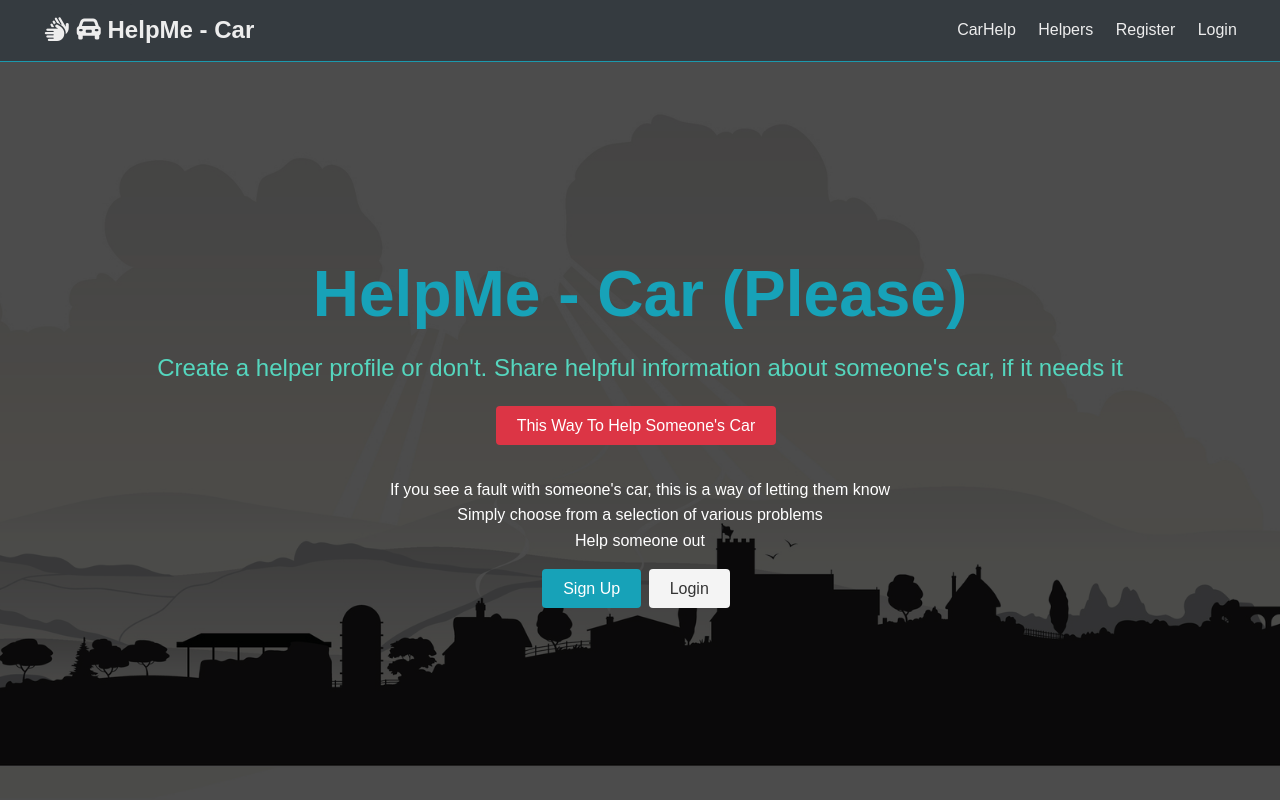
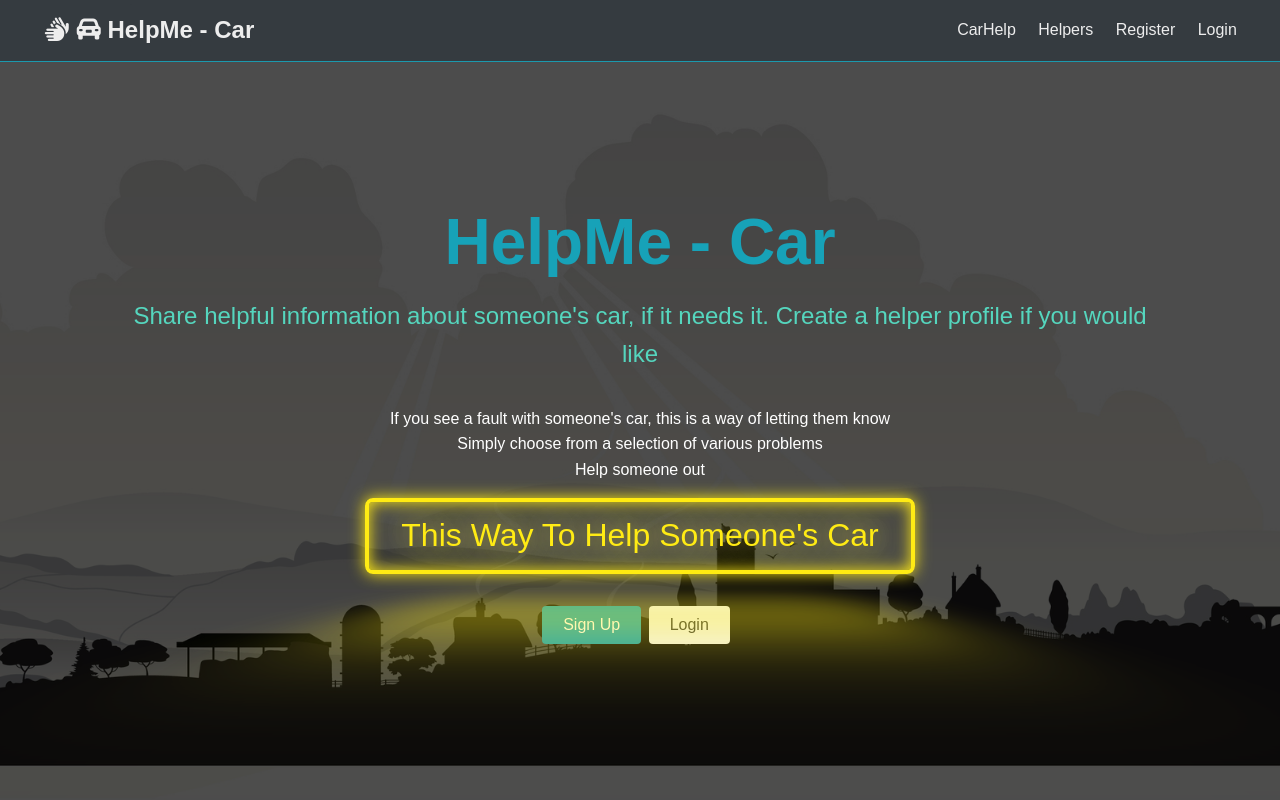
Before and after one commit to usernameistai/helpmecar, a React (Create React App) app in the folder client/: page / in a window 1280 px wide. Shown: the top 800 px of the page. Built offline with nearby package versions, Linux system fonts and the light colour scheme; no server answers.

Commit message:
add fluorescent button to landing page

```diff
--- a/client/src/App.css
+++ b/client/src/App.css
@@ -6,6 +6,7 @@
   --danger-color: #dc3545;
   --success-color: #2ecc40;
   --coolg-color: #55d6be;
+  --neon-colour: hsl(55 100% 54%);
   /* #28a745 */
 }
 
@@ -137,6 +138,7 @@ blockquote p::after {
 
 .lead {
   font-size: 1.5rem;
+  display: inline-block;
   margin-bottom: 1rem;
   color: var(--dark-color);
 }
@@ -144,6 +146,72 @@ blockquote p::after {
   font-size: 1.5rem;
   margin-bottom: 1rem;
   color: var(--coolg-color);
+}
+
+.neon-button {
+  color: var(--neon-colour);
+  font-size: 2rem;
+  display: inline-block;
+  cursor: pointer;
+  border: var(--neon-colour) 0.125em solid;
+  padding: 0.25em 1em;
+  border-radius: 0.25em;
+  text-shadow:
+    0 0 1em hsl(0 0% 100% / 0.3),
+    0 0 1em var(--neon-colour);
+  box-shadow:
+    0 0 0.5em 0 var(--neon-colour),
+    inset 0 0 0.5em 0 var(--neon-colour);
+  position: relative;
+}
+.neon-button::before,
+.neon-button::after {
+  box-sizing: border-box;
+}
+.neon-button::before {
+  pointer-events: none;
+  content: '';
+  position: absolute;
+  background: var(--neon-colour);
+  border-radius: .25em;
+  top: 120%;
+  left: 0;
+  width: 100%;
+  height: 100%;
+  transform:
+    perspective(2.5em)
+    rotateX(40deg)
+    scale(1, 0.55);
+  filter: blur(1.5em);
+  opacity: 0.7;
+}
+.neon-button::after {
+  content: '';
+  position: absolute;
+  top: 0;
+  bottom: 0;
+  left: 0;
+  right: 0;
+  box-shadow: 0 0  2em 0.5em var(--neon-colour);
+  opacity: 0;
+  background-color: var(--neon-colour);
+  z-index: -1;
+  transition: opacity 100ms linear;
+
+}
+.neon-button:focus,
+.neon-button:hover {
+  background-color: var(--neon-colour);
+  color: var(--dark-color);
+  text-shadow:  none;
+}
+.neon-button:hover::before,
+.neon-button:focus::before {
+  opacity: 1;
+}
+.neon-button:hover::after ,
+.neon-button:focus::after {
+  opacity: 1;
 }
 
 .text-center {
--- a/client/src/components/layout/Landing.js
+++ b/client/src/components/layout/Landing.js
@@ -12,21 +12,33 @@ const Landing = ({ auth: {isAuthenticated, loading} }) => {
     <section className='landing'>
       <div className='dark-overlay'>
         <div className='landing-inner'>
-          <Link to='/reg' className='lan'><h1 className='x-large my-1'>HelpMe - Car (Please)</h1></Link>
+          <Link to='/reg' className='lan'><h1 className='x-large my-1'>HelpMe - Car</h1></Link>
           <p className='leadland'>
-            Create a helper profile or don't. Share helpful information about someone's car, if it needs it
+            Share helpful information about someone's car, if it needs it. Create a helper profile if you would like
           </p>
-          <div className='lead'>
-            <Link to='/reg' className='btn btn-danger'>This Way To Help Someone's Car</Link>
-          </div>
+
           <div className='my-1'>
             <p>If you see a fault with someone's car, this is a way of letting them know</p>
             <p>Simply choose from a selection of various problems</p>
             <p>Help someone out</p>
           </div>
+
+          <div className='lead'>
+            <Link to='/reg' className='neon-button'>This Way To Help Someone's Car</Link>
+          </div>
+
+          {/* <div className='lead'>
+            <Link to='/reg' className='btn btn-danger neon-button'>This Way To Help Someone's Car</Link>
+          </div>    */}
+
+
+
+
+
+
           <Fragment>
            {!isAuthenticated
-              ? <div className='button'>
+              ? <div className='button my-1'>
                   <Link to='/register' className='btn btn-primary'>Sign Up</Link>
                   <Link to='/login' className='btn btn-light'>Login</Link>
                 </div>
```
Also changed, not shown: 2 other files (tests, documents, lock files or other folders).
